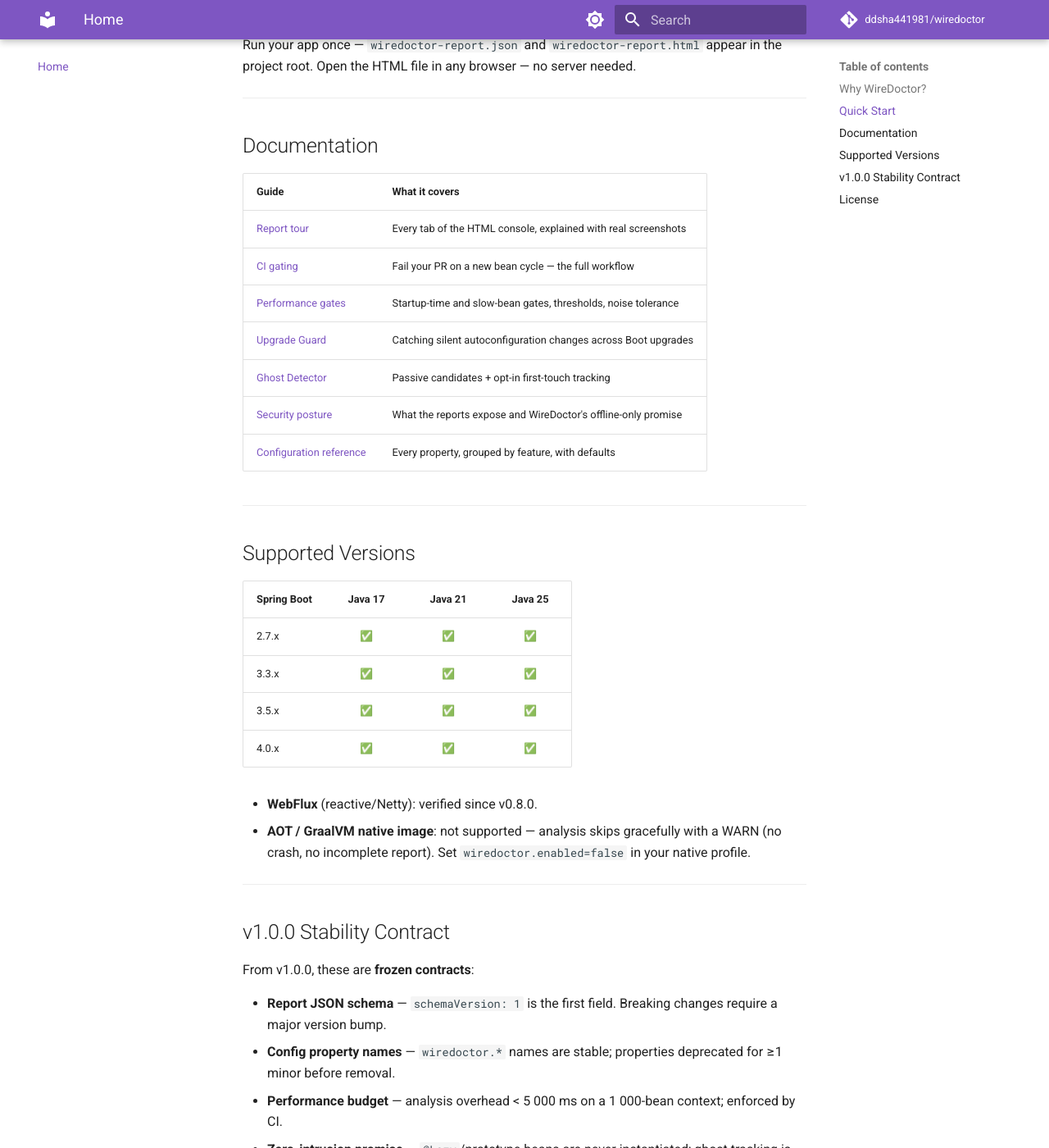
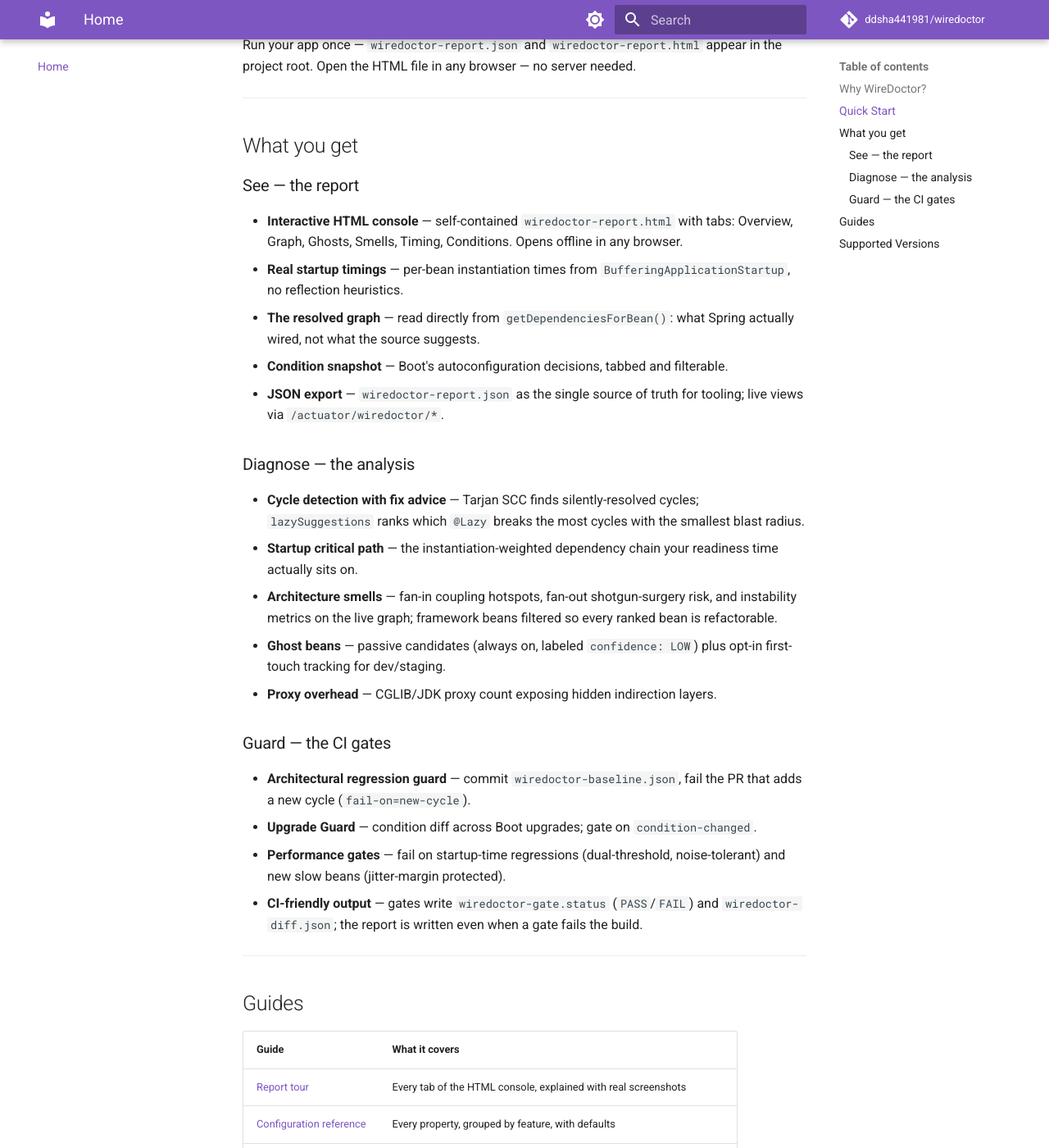
Before and after one commit to ddsha441981/wiredoctor, an MkDocs documentation site: the page built from docs/index.md, in a window 1280 px wide and 1400 px high, scrolled down 1057 px. Shown: the whole window at 82% size. Built offline with MkDocs 1.6.1 and Material for MkDocs 9.7.7, drawn with Linux system fonts in a browser that asks for light colours; comment, search, counter and statistics services are not loaded; some of the changed text lies outside the part shown.

Commit message:
docs: migrate README content to docs/ + GitHub Pages landing page
- Slim README from 175 to ~90 lines (badges, quick start, versions, links)
- Expand docs/index.md into proper landing page with feature overview
- New: docs/why-wiredoctor.md (pain/answer table + workflow)
- New: docs/known-limitations.md (5 honesty points)
- New: docs/roadmap.md (shipped + v1.2.0 plan + dropped ideas)
- All detailed links point to github.io URLs for live docs

````diff
--- a/docs/index.md
+++ b/docs/index.md
@@ -26,7 +26,7 @@ Add one dependency — WireDoctor hooks into the real, resolved `ApplicationCont
 <dependency>
   <groupId>io.github.ddsha441981</groupId>
   <artifactId>wiredoctor-autoconfigure</artifactId>
-  <version>1.0.0</version>
+  <version>1.1.0</version>
 </dependency>
 ```
 
@@ -34,21 +34,51 @@ Run your app once — `wiredoctor-report.json` and `wiredoctor-report.html` appe
 
 ---
 
-## Documentation
+## What you get
+
+### See — the report
+
+- **Interactive HTML console** — self-contained `wiredoctor-report.html` with tabs: Overview, Graph, Ghosts, Smells, Timing, Conditions. Opens offline in any browser.
+- **Real startup timings** — per-bean instantiation times from `BufferingApplicationStartup`, no reflection heuristics.
+- **The resolved graph** — read directly from `getDependenciesForBean()`: what Spring actually wired, not what the source suggests.
+- **Condition snapshot** — Boot's autoconfiguration decisions, tabbed and filterable.
+- **JSON export** — `wiredoctor-report.json` as the single source of truth for tooling; live views via `/actuator/wiredoctor/*`.
+
+### Diagnose — the analysis
+
+- **Cycle detection with fix advice** — Tarjan SCC finds silently-resolved cycles; `lazySuggestions` ranks which `@Lazy` breaks the most cycles with the smallest blast radius.
+- **Startup critical path** — the instantiation-weighted dependency chain your readiness time actually sits on.
+- **Architecture smells** — fan-in coupling hotspots, fan-out shotgun-surgery risk, and instability metrics on the live graph; framework beans filtered so every ranked bean is refactorable.
+- **Ghost beans** — passive candidates (always on, labeled `confidence: LOW`) plus opt-in first-touch tracking for dev/staging.
+- **Proxy overhead** — CGLIB/JDK proxy count exposing hidden indirection layers.
+
+### Guard — the CI gates
+
+- **Architectural regression guard** — commit `wiredoctor-baseline.json`, fail the PR that adds a new cycle (`fail-on=new-cycle`).
+- **Upgrade Guard** — condition diff across Boot upgrades; gate on `condition-changed`.
+- **Performance gates** — fail on startup-time regressions (dual-threshold, noise-tolerant) and new slow beans (jitter-margin protected).
+- **CI-friendly output** — gates write `wiredoctor-gate.status` (`PASS`/`FAIL`) and `wiredoctor-diff.json`; the report is written even when a gate fails the build.
+
+---
+
+## Guides
 
 | Guide | What it covers |
 |-------|----------------|
 | [Report tour](report-tour.md) | Every tab of the HTML console, explained with real screenshots |
+| [Configuration reference](configuration.md) | Every property, grouped by feature, with defaults |
 | [CI gating](ci-gating.md) | Fail your PR on a new bean cycle — the full workflow |
 | [Performance gates](performance-gates.md) | Startup-time and slow-bean gates, thresholds, noise tolerance |
 | [Upgrade Guard](upgrade-guard.md) | Catching silent autoconfiguration changes across Boot upgrades |
-| [Ghost Detector](ghost-detector.md) | Passive candidates + opt-in first-touch tracking |
-| [Security posture](security-posture.md) | What the reports expose and WireDoctor's offline-only promise |
-| [Configuration reference](configuration.md) | Every property, grouped by feature, with defaults |
+| [Ghost Detector](ghost-detector.md) | Passive candidates + opt-in first-touch tracking, and their trust postures |
+| [Security posture](security-posture.md) | What the reports expose, offline-only network behavior |
+| [Known Limitations](known-limitations.md) | Honest heuristics and what the tool cannot guarantee |
 
 ---
 
 ## Supported Versions
+
+The full test suite runs against this matrix in CI ([compat.yml](https://github.com/ddsha441981/wiredoctor/blob/main/.github/workflows/compat.yml)); the table below reflects what is actually green:
 
 | Spring Boot | Java 17 | Java 21 | Java 25 |
 |-------------|:-------:|:-------:|:-------:|
@@ -57,22 +87,8 @@ Run your app once — `wiredoctor-report.json` and `wiredoctor-report.html` appe
 | 3.5.x       | ✅      | ✅      | ✅      |
 | 4.0.x       | ✅      | ✅      | ✅      |
 
-- **WebFlux** (reactive/Netty): verified since v0.8.0.
-- **AOT / GraalVM native image**: not supported — analysis skips gracefully with a WARN (no crash, no incomplete report). Set `wiredoctor.enabled=false` in your native profile.
-
----
-
-## v1.0.0 Stability Contract
-
-From v1.0.0, these are **frozen contracts**:
-
-- **Report JSON schema** — `schemaVersion: 1` is the first field. Breaking changes require a major version bump.
-- **Config property names** — `wiredoctor.*` names are stable; properties deprecated for ≥1 minor before removal.
-- **Performance budget** — analysis overhead < 5 000 ms on a 1 000-bean context; enforced by CI.
-- **Zero-intrusion promise** — `@Lazy`/prototype beans are never instantiated; ghost tracking is opt-in; network I/O is never performed.
-
----
-
-## License
-
-MIT OR Apache-2.0 — [GitHub](https://github.com/ddsha441981/wiredoctor)
+Notes:
+- **Floor is Boot 2.4**: startup timings need `BufferingApplicationStartup`, introduced in Boot 2.4. Lines older than 2.7 are not CI-verified.
+- Boot lines between the tested ones (3.0–3.2, 3.4) are expected to work since WireDoctor only uses stable APIs, but only the listed lines carry a CI guarantee.
+- WireDoctor itself is compiled for **Java 17** bytecode.
+- **WebFlux (reactive, Netty)**: verified since v0.8.0 — `RouterFunction`, `WebHandler`, `WebSocketHandler` and `WebExceptionHandler` beans are recognized as entry points (never flagged as ghosts).
--- /dev/null
+++ b/docs/known-limitations.md
@@ -0,0 +1,49 @@
+# Known Limitations
+
+WireDoctor prefers honest heuristics over false certainty. Here is what it cannot (and will not pretend to) do.
+
+---
+
+## 1. AOT / GraalVM Native Image — not supported
+
+WireDoctor is designed for **traditional JVM mode only**. When running inside a GraalVM native image (detected at runtime via `NativeDetector.inNativeImage()`), the entire analysis is skipped automatically with a single `WARN` log line — no crash, no incomplete report, no gates.
+
+Set `wiredoctor.enabled=false` in your native profile to silence the warning.
+
+Boot 3+ AOT *compilation* (not native-image runtime) is unaffected — analysis runs normally in JVM mode even when the app was compiled with AOT processing enabled.
+
+---
+
+## 2. Orphan Bean Heuristic (Weak Signal)
+
+The tool reports "Orphan Beans" (beans with 0 incoming dependencies). This is a **heuristic, not a guarantee** that the bean is unused. Beans accessed dynamically via `ApplicationContext.getBean()`, event listeners, or scheduled tasks will appear as "orphaned".
+
+Since v0.6.0 the `ghostCandidates` section refines this (entry-point detection filters out controllers/listeners/runners), and opt-in ghost tracking measures actual invocation — but even a tracked "untouched" bean only means *not invoked during this run*, never "unused".
+
+---
+
+## 3. Structural Cycles vs. Crashing Cycles
+
+If Spring encounters an *unresolvable* cycle (e.g., constructor-to-constructor), the app crashes (`BeanCurrentlyInCreationException`) before WireDoctor can report it.
+
+WireDoctor detects *resolved* cycles (via setter injection or proxies) that succeed silently. These are reported as structural design smells.
+
+---
+
+## 4. Early-Reference Cycle Blindspot (`allow-circular-references=true`)
+
+Cycle detection uses `getDependenciesForBean()` which may not capture cycles resolved via Spring's early-reference mechanism (the 3-level cache `earlySingletonObjects` pathway). Only explicit `@DependsOn` and fully-registered constructor/setter dependencies are detected. Some silently resolved cycles might go unreported.
+
+---
+
+## 5. Bean Scopes
+
+`Prototype` and `@Lazy` bean *definitions* appear as graph nodes, but they are **never instantiated** by the analysis (zero-intrusion promise — a regression test proves it). Their proxy status can't be known without instantiating them, so they are skipped by the proxy scan and honestly counted in `proxies.notInstantiatedSkipped`.
+
+`FactoryBean`s appear under the factory's bean name; a consumer of the *product* gets its dependency edge recorded against the factory's name (Spring's own bookkeeping).
+
+Runtime-only facts about these scopes — how often a prototype is created, whether a lazy bean is ever touched — are outside a startup snapshot's reach.
+
+---
+
+See [Known Issues](https://github.com/ddsha441981/wiredoctor/issues) for the full, versioned list.
--- /dev/null
+++ b/docs/why-wiredoctor.md
@@ -0,0 +1,56 @@
+# Why WireDoctor?
+
+Five real problems. One dependency.
+
+| Pain | WireDoctor answer |
+|------|-------------------|
+| "Something changed between Boot 3.x and 4.x — our app is slower, what happened?" | **Upgrade Guardian** diffs autoconfiguration conditions across upgrades |
+| "We have a bean cycle in CI — which PR introduced it?" | **Regression Guard** fails the PR the moment a new cycle appears |
+| "Startup took 40 s in staging — which bean is the culprit?" | **Critical path** + **timing heat** in the Graph tab |
+| "We suspect dead beans eating memory — how do we find them?" | **Ghost Detector** — passive candidates + opt-in first-touch tracking |
+| "Our K8s pods are expensive because of slow cold-start — what do we cut?" | **Cost Guardian** gates on startup-time and slow-bean regressions |
+
+---
+
+## Add one dependency — get all of this
+
+```xml
+<dependency>
+  <groupId>io.github.ddsha441981</groupId>
+  <artifactId>wiredoctor-autoconfigure</artifactId>
+  <version>1.1.0</version>
+</dependency>
+```
+
+WireDoctor hooks into the real, resolved `ApplicationContext` at startup and writes:
+
+- **`wiredoctor-report.html`** — interactive, self-contained, opens in any browser
+- **`wiredoctor-report.json`** — the single source of truth for tooling
+- **`/actuator/wiredoctor/*`** — live views (opt-in via `wiredoctor-actuator`)
+
+Zero dashboard server. Zero configuration required. Zero intrusion — `@Lazy` and prototype beans are never instantiated by the analysis.
+
+---
+
+## How it fits in your workflow
+
+**Local dev** — run once, open the HTML, answer "why is this slow?" in 30 seconds.
+
+**Code review** — the reviewer opens the report diff and sees the exact cycle that was introduced.
+
+**CI** — commit `wiredoctor-baseline.json`, arm the gates, and every PR that regresses startup time or adds a cycle fails automatically.
+
+**Spring Boot upgrades** — bump the version, run once, and the condition diff tells you exactly which autoconfigurations stopped matching — before you debug a missing bean in production.
+
+---
+
+## The honesty contract
+
+WireDoctor prefers honest heuristics over false certainty:
+
+- Ghost beans are labeled `confidence: LOW` — the tool says what it *doesn't* know.
+- Cycles are structural smells, not crash predictions — Spring may resolve them via proxies.
+- No AOT / GraalVM native image support — the analysis skips gracefully with a single WARN.
+- Reports are build artifacts, not source — add them to `.gitignore`.
+
+See [Known Limitations](known-limitations.md) for the full list.
````
Also changed, not shown: README.md (+20 -98 lines), docs/roadmap.md (added, +38 -0 lines).
